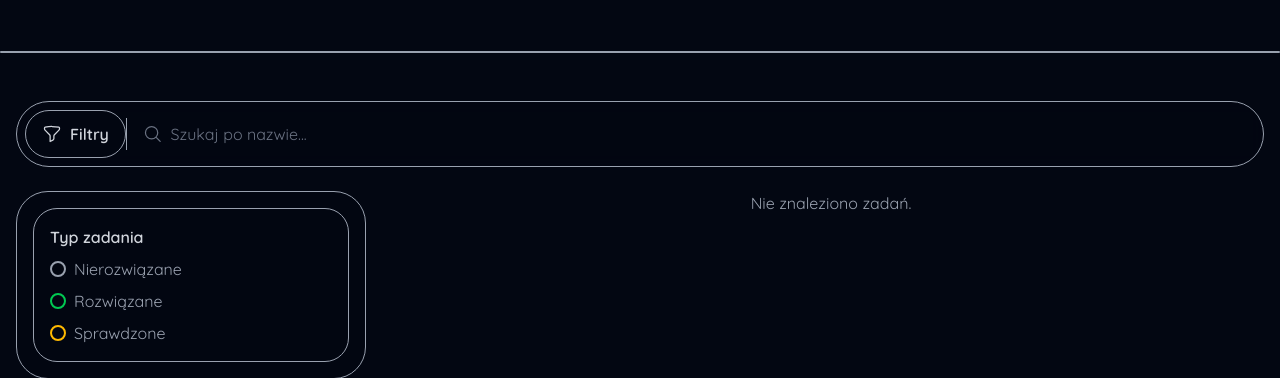
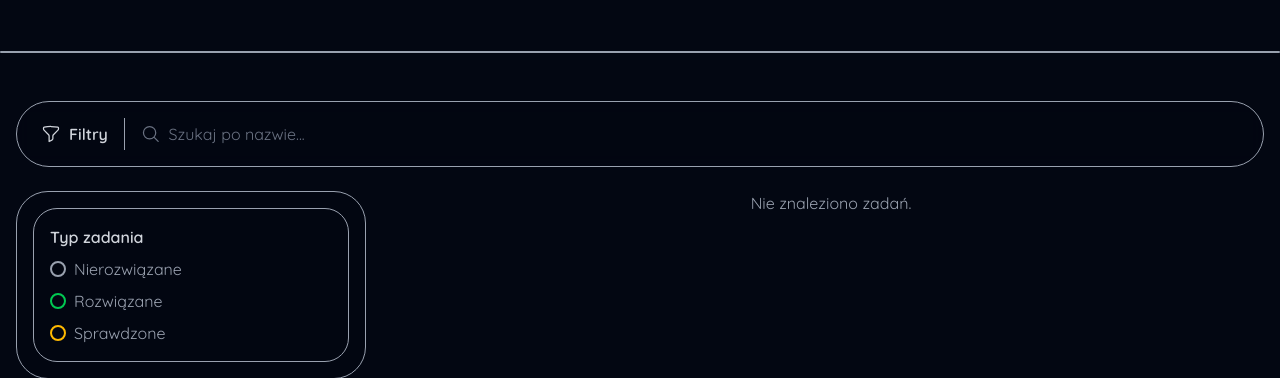
Before and after one commit to FunTomDev/liminf, a Django app: page /problems/ in a window 1280 px wide. Shown: the part 475-853 px from the top of the page. Run offline with Django 5.2, Linux system fonts and the light colour scheme; data that the repository does not hold is empty; style sheets or scripts are compiled from the project's sources; some libraries are stand-ins or nearby versions.

Commit message:
Removed border around filters button

```diff
--- a/frontend/templates/problems/problems.html
+++ b/frontend/templates/problems/problems.html
@@ -11,7 +11,7 @@
 	<!-- Search bar and filters button row -->
 	<div class="flex justify-between items-center mb-6 gap-0 z-10 rounded-full border border-gray-400 bg-gray-950/40 backdrop-blur-sm p-2" id="search-bar">
 		<!-- Filter Button -->
-		<button id="toggle-filters-btn" class="btn-transparent h-12 flex items-center gap-2 py-2 px-4 transition-colors">
+		<button id="toggle-filters-btn" class="btn-transparent border-0 h-12 flex items-center gap-2 py-2 px-4 transition-colors">
 			<svg xmlns="http://www.w3.org/2000/svg" fill="none" viewBox="0 0 24 24" stroke-width="1.5" stroke="currentColor" class="size-5 stroke-gray-300">
 				<path
 					stroke-linecap="round"
@@ -268,8 +268,8 @@
 		const scrollTop = window.scrollY;
 		filtersWrapper.style.position = "sticky";
 		searchInput.style.position = "sticky";
-		filtersWrapper.style.top = "168px"; // Add a small margin from the top
-		searchInput.style.top = "100px"; // Add a small margin from the top
+		filtersWrapper.style.top = "188px"; // Add a small margin from the top
+		searchInput.style.top = "98px"; // Add a small margin from the top
 	}
 
 	// Check screen size on resize and update filters visibility
```
